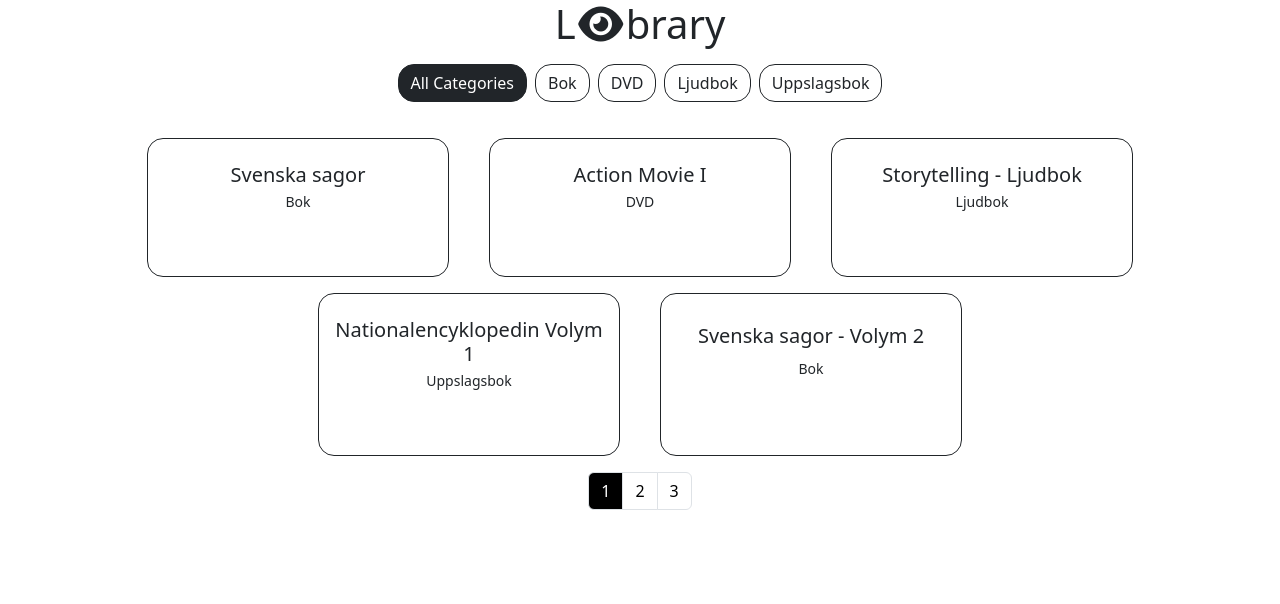
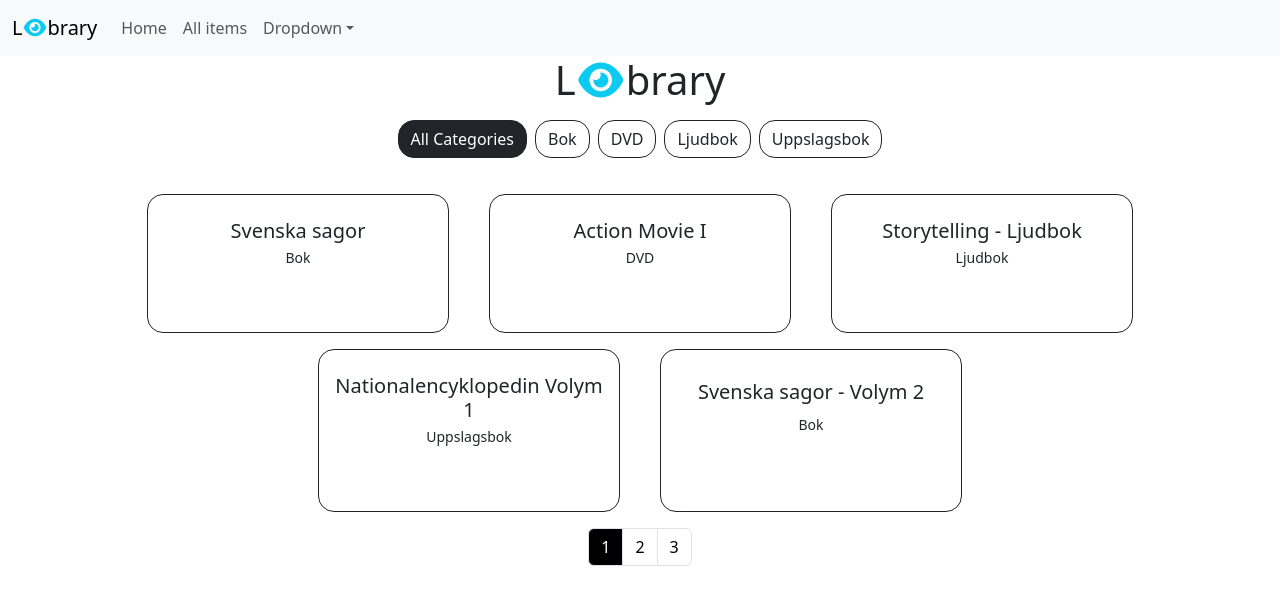
Before and after one commit to Socias93/leyebrary, a React (Vite) app: page / in a window 1280 px wide. Shown: the top 604 px of the page. Built offline with nearby package versions, Linux system fonts and the light colour scheme.

Commit message:
added navbar compoents with names

```diff
--- /dev/null
+++ b/src/components/Navbar.tsx
@@ -0,0 +1,54 @@
+function Navbar() {
+  const eye = <i className="fa-solid fa-eye text-info"></i>;
+
+  return (
+    <>
+      <nav className="navbar navbar-expand-lg bg-body-tertiary">
+        <div className="container-fluid">
+          <a className="clickable navbar-brand">L{eye}brary</a>
+          <button
+            className="navbar-toggler"
+            type="button"
+            data-bs-toggle="collapse"
+            data-bs-target="#navbarSupportedContent"
+            aria-controls="navbarSupportedContent"
+            aria-expanded="false"
+            aria-label="Toggle navigation">
+            <span className="navbar-toggler-icon"></span>
+          </button>
+          <div className="collapse navbar-collapse" id="navbarSupportedContent">
+            <ul className="navbar-nav me-auto mb-2 mb-lg-0">
+              <li className="nav-item">
+                <a className=" clickable nav-link" aria-current="page">
+                  Home
+                </a>
+              </li>
+              <li className="nav-item">
+                <a className="clickable nav-link">All items</a>
+              </li>
+              <li className="nav-item dropdown">
+                <a
+                  className="nav-link dropdown-toggle"
+                  role="button"
+                  data-bs-toggle="dropdown"
+                  aria-expanded="false">
+                  Dropdown
+                </a>
+                <ul className="dropdown-menu">
+                  <li>
+                    <a className="clickable dropdown-item">New Item</a>
+                  </li>
+                  <li>
+                    <a className="clickable dropdown-item">New Category</a>
+                  </li>
+                </ul>
+              </li>
+            </ul>
+          </div>
+        </div>
+      </nav>
+    </>
+  );
+}
+
+export default Navbar;
--- /dev/null
+++ b/src/components/index.ts
@@ -0,0 +1,4 @@
+export { default as ItemsGroup } from "./ItemsGroup";
+export { default as ListGroup } from "./Listgroup";
+export { default as Pagination } from "./Pagination";
+export { default as Navbar } from "./Navbar";
--- a/src/pages/HomePage.tsx
+++ b/src/pages/HomePage.tsx
@@ -2,9 +2,7 @@ import { useState } from "react";
 import { Category, getCategories } from "../services/fakeCategoryService";
 import { getItems } from "../services/fakeFoodService";
 import { paginate } from "../components/utils";
-import Listgroup from "../components/Listgroup";
-import ItemsGroup from "../components/ItemsGroup";
-import Pagination from "../components/Pagination";
+import { ItemsGroup, ListGroup, Pagination, Navbar } from "../components/index";
 
 const DEFAULT_CATEGORY: Category = { _id: "", name: "All Categories" };
 const PAGE_SIZE = 5;
@@ -25,14 +23,15 @@ function HomePage() {
 
   const paginatedItems = paginate(filtredItems, PAGE_SIZE, selectedPage);
 
-  const eye = <i className="fa-solid fa-eye"></i>;
+  const eye = <i className="fa-solid fa-eye text-info"></i>;
 
   return (
     <>
+      <Navbar />
       <div className="d-grid justify-content-center">
         <h1 className="text-center">L{eye}brary </h1>
         <div className="d-flex">
-          <Listgroup
+          <ListGroup
             items={[DEFAULT_CATEGORY, ...getCategories()]}
             onCategorySelect={handleCategorySelect}
             selectedCategory={selectedCategory}
```
